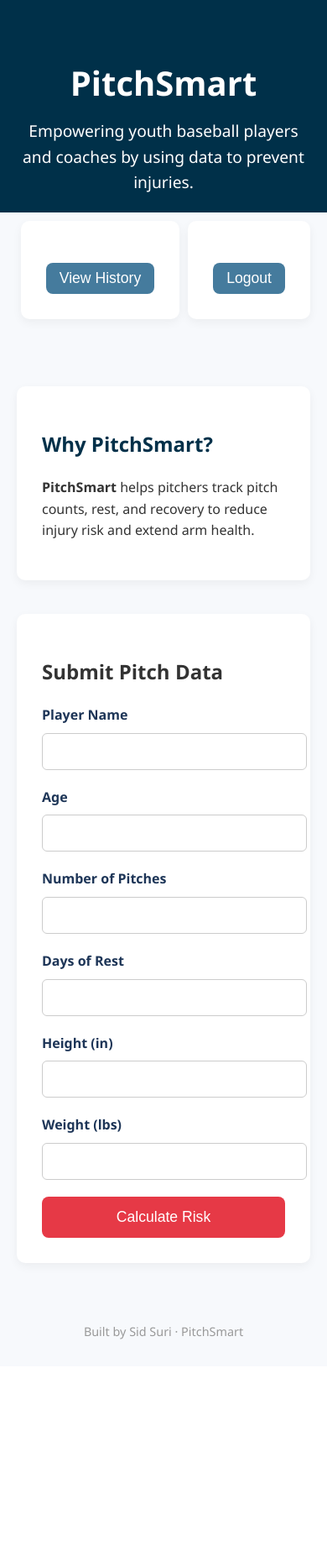
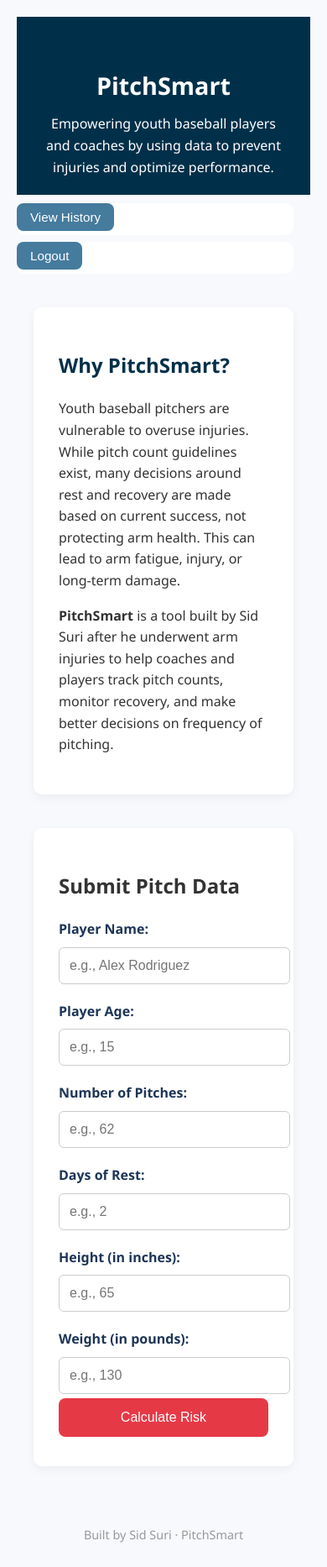
Before and after one commit to sid-suri/pitchsmart, a Flask app: page / in a window 390 px wide. Shown: the top 1866 px of the page at 84% size. Before the commit the page ends 1595 px from the top, so only its background shows below. Run offline with Flask 3, Linux system fonts and the light colour scheme; parts of the project's set-up code (start-up, migrations or seed data) failed here and were passed over.

Commit message:
reverting index back

```diff
--- a/templates/index.html
+++ b/templates/index.html
@@ -4,10 +4,6 @@
   <meta charset="UTF-8" />
   <meta name="viewport" content="width=device-width, initial-scale=1" />
   <title>PitchSmart</title>
-
-  <!-- Chart.js -->
-  <script src="https://cdn.jsdelivr.net/npm/chart.js"></script>
-
   <style>
     body {
       margin: 0;
@@ -53,6 +49,10 @@
       color: #003049;
     }
 
+    section.intro p {
+      margin-top: 10px;
+    }
+
     form {
       background: #ffffff;
       padding: 30px;
@@ -88,6 +88,11 @@
       border-radius: 8px;
       cursor: pointer;
       width: 100%;
+      transition: background 0.3s;
+    }
+
+    button:hover {
+      background-color: #d62828;
     }
 
     .pitch-list {
@@ -95,7 +100,10 @@
       padding: 25px;
       border-radius: 10px;
       box-shadow: 0 4px 12px rgba(0, 0, 0, 0.05);
-      margin-top: 40px;
+    }
+
+    .pitch-list h2 {
+      color: #003049;
     }
 
     ul {
@@ -108,7 +116,15 @@
       padding: 12px 16px;
       border-radius: 6px;
       margin-bottom: 10px;
+      color: #264653;
       font-weight: 500;
+    }
+
+    .no-data {
+      font-style: italic;
+      color: #777;
+      text-align: center;
+      padding: 20px 0;
     }
 
     footer {
@@ -125,19 +141,47 @@
       margin: 10px 20px 0 0;
     }
 
+    .top-actions form {
+      margin: 0;
+      padding: 0;
+      box-shadow: none;
+    }
+
     .top-actions button {
       width: auto;
       padding: 8px 16px;
+      margin-top: 0;
+      font-size: 0.95em;
       background-color: #457b9d;
+    }
+
+    .top-actions button:hover {
+      background-color: #1d3557;
+    }
+
+    @media screen and (max-width: 480px) {
+        body { padding: 20px; }
+        form, .card, .filters input, .filters select, table, .warning, .container {
+            width: 100% !important;
+            max-width: 100% !important;
+            box-sizing: border-box;
+        }
+        th, td { font-size: 14px; padding: 8px; }
+        .filters { flex-direction: column; align-items: center; }
+        .filters label, .filters input, .filters select { margin: 6px 0; width: 100%; }
+        .btn, button, .back-btn, .csv-btn, a.button { width: 100%; margin: 5px 0; font-size: 1em; }
+        header h1 { font-size: 1.8em; }
+        header p { font-size: 1em; padding: 0 10px; }
+        .top-actions { flex-direction: column; align-items: center; gap: 8px; }
+        .top-actions form { width: 100%; }
     }
   </style>
 </head>
-
 <body>
 
   <header>
     <h1>PitchSmart</h1>
-  <p>Empowering youth baseball players and coaches by using data to prevent injuries.</p>
+    <p>Empowering youth baseball players and coaches by using data to prevent injuries and optimize performance.</p>
   </header>
 
   <div class="top-actions">
@@ -150,48 +194,75 @@
   </div>
 
   <div class="container">
-
     <section class="intro">
       <h2>Why PitchSmart?</h2>
-    <p><strong>PitchSmart</strong> helps pitchers track pitch counts, rest, and recovery to reduce injury risk and extend arm health.</p>
+      <p>Youth baseball pitchers are vulnerable to overuse injuries. While pitch count guidelines exist, many decisions around rest and recovery are made based on current success, not protecting arm health. This can lead to arm fatigue, injury, or long-term damage.</p>
+      <p><strong>PitchSmart</strong> is a tool built by Sid Suri after he underwent arm injuries to help coaches and players track pitch counts, monitor recovery, and make better decisions on frequency of pitching.</p>
     </section>
 
     <form method="POST" action="/">
       <h2>Submit Pitch Data</h2>
 
-    <label>Player Name</label>
-    <input type="text" name="player_name" required>
+      <label for="player_name">Player Name:</label>
+      <input type="text" id="player_name" name="player_name" required placeholder="e.g., Alex Rodriguez" />
 
-    <label>Age</label>
-    <input type="number" name="age" required>
+      <label for="age">Player Age:</label>
+      <input type="number" id="age" name="age" min="5" max="22" required placeholder="e.g., 15" />
 
-    <label>Number of Pitches</label>
-    <input type="number" name="num_pitches" required>
+      <label for="num_pitches">Number of Pitches:</label>
+      <input type="number" id="num_pitches" name="num_pitches" min="1" required placeholder="e.g., 62" />
 
-    <label>Days of Rest</label>
-    <input type="number" name="days_rest" required>
+      <label for="days_rest">Days of Rest:</label>
+      <input type="number" id="days_rest" name="days_rest" min="0" required placeholder="e.g., 2" />
 
-    <label>Height (in)</label>
-    <input type="number" name="height" required>
+      <label for="height">Height (in inches):</label>
+      <input type="number" id="height" name="height" min="40" max="90" required placeholder="e.g., 65" />
 
-    <label>Weight (lbs)</label>
-    <input type="number" name="weight" required>
+      <label for="weight">Weight (in pounds):</label>
+      <input type="number" id="weight" name="weight" min="50" max="300" required placeholder="e.g., 130" />
 
       <button type="submit">Calculate Risk</button>
     </form>
 
     {% if risk %}
-    <div style="padding:20px; border-radius:8px; margin-bottom:20px;">
-      <strong>{{ player }} Risk Level:</strong> {{ risk }}
+      <div style="margin-top: 30px; padding: 20px; border-radius: 8px;
+                  font-size: 1.2em;
+                  background-color:
+                    {% if risk == 'High' %}#ffe5e5
+                    {% elif risk == 'Medium' %}#fff3cd
+                    {% else %}#d4edda
+                    {% endif %};
+                  color:
+                    {% if risk == 'High' %}#d9534f
+                    {% elif risk == 'Medium' %}#856404
+                    {% else %}#155724
+                    {% endif %};">
+        <strong>{{ player }}'s injury risk:</strong> {{ risk }}
       </div>
     {% endif %}
 
-  {% if pitches %}
-  <!-- Chart -->
-  <div style="margin: 40px auto;">
-    <h2 style="text-align:center;">Pitch Count Over Time</h2>
-    <canvas id="pitchChart"></canvas>
+    {% if tip %}
+      <div style="margin-top: 20px; padding: 15px; border-radius: 8px;
+                  background-color: #f0f0f0; font-style: italic; color: #333;">
+        {{ tip }}
       </div>
+
+      {% if risk == "Medium" %}
+      <!-- Band Routine Button -->
+      <div style="margin-top: 15px; text-align: center;">
+        <a href="/band-routine" style="
+              background-color: #457b9d;
+              color: white;
+              padding: 12px 20px;
+              border-radius: 8px;
+              text-decoration: none;
+              font-weight: bold;
+              display: inline-block;
+              transition: background 0.3s;">
+          View Band Routine
+        </a>
+      </div>
+      {% endif %}
     {% endif %}
 
     {% if pitches %}
@@ -199,52 +270,15 @@
       <h2>Pitch Log</h2>
       <ul>
         {% for entry in pitches %}
-        <li>{{ entry.player }} threw {{ entry.pitches }} pitches on {{ entry.timestamp }} ({{ entry.risk }})</li>
+          <li>{{ entry.player }} threw {{ entry.pitches }} pitches on {{ entry.timestamp }} — Risk: {{ entry.risk }}</li>
         {% endfor %}
       </ul>
     </div>
     {% endif %}
-
   </div>
 
   <footer>
-  Built by Sid Suri · PitchSmart
+    Built by Sid Suri &middot; PitchSmart
   </footer>
-
-{% if pitches %}
-<script>
-  const labels = [
-    {% for entry in pitches %}
-      "{{ entry.timestamp }}",
-    {% endfor %}
-  ];
-
-  const data = [
-    {% for entry in pitches %}
-      {{ entry.pitches }},
-    {% endfor %}
-  ];
-
-  new Chart(document.getElementById("pitchChart"), {
-    type: "line",
-    data: {
-      labels: labels,
-      datasets: [{
-        label: "Pitch Count",
-        data: data,
-        borderWidth: 3,
-        tension: 0.3
-      }]
-    },
-    options: {
-      responsive: true,
-      scales: {
-        y: { beginAtZero: true }
-      }
-    }
-  });
-</script>
-{% endif %}
-
 </body>
 </html>
```
Lines whose indentation alone changed are shown as unchanged.
